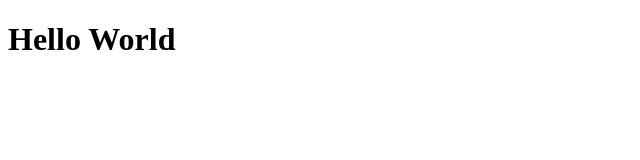
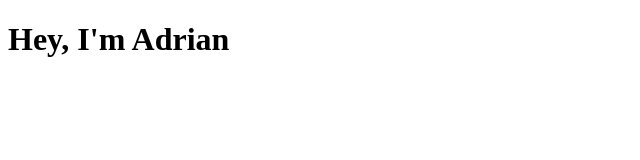
Before and after one commit to dralnux/octo, a plain HTML site: page index.html in a window 1280 px wide. Shown: the whole page, without its empty margins (0-640 px from the left). Drawn offline with Linux system fonts and the light colour scheme.

Commit message:
Update index.html

```diff
--- a/index.html
+++ b/index.html
@@ -5,7 +5,7 @@
 </head>
 <body>
 
-<h1>Hello World</h1>
+<h1>Hey, I'm Adrian</h1>
 
 
 </body>
```
